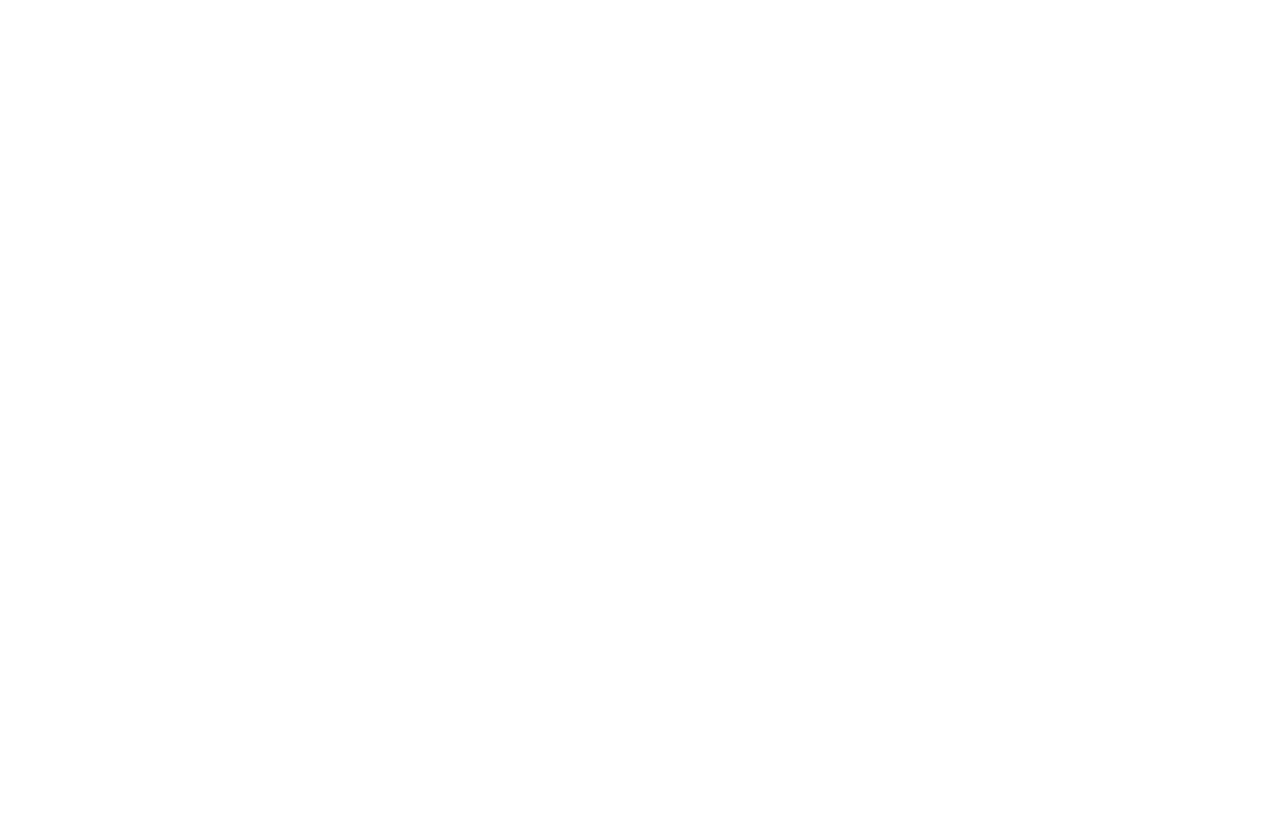
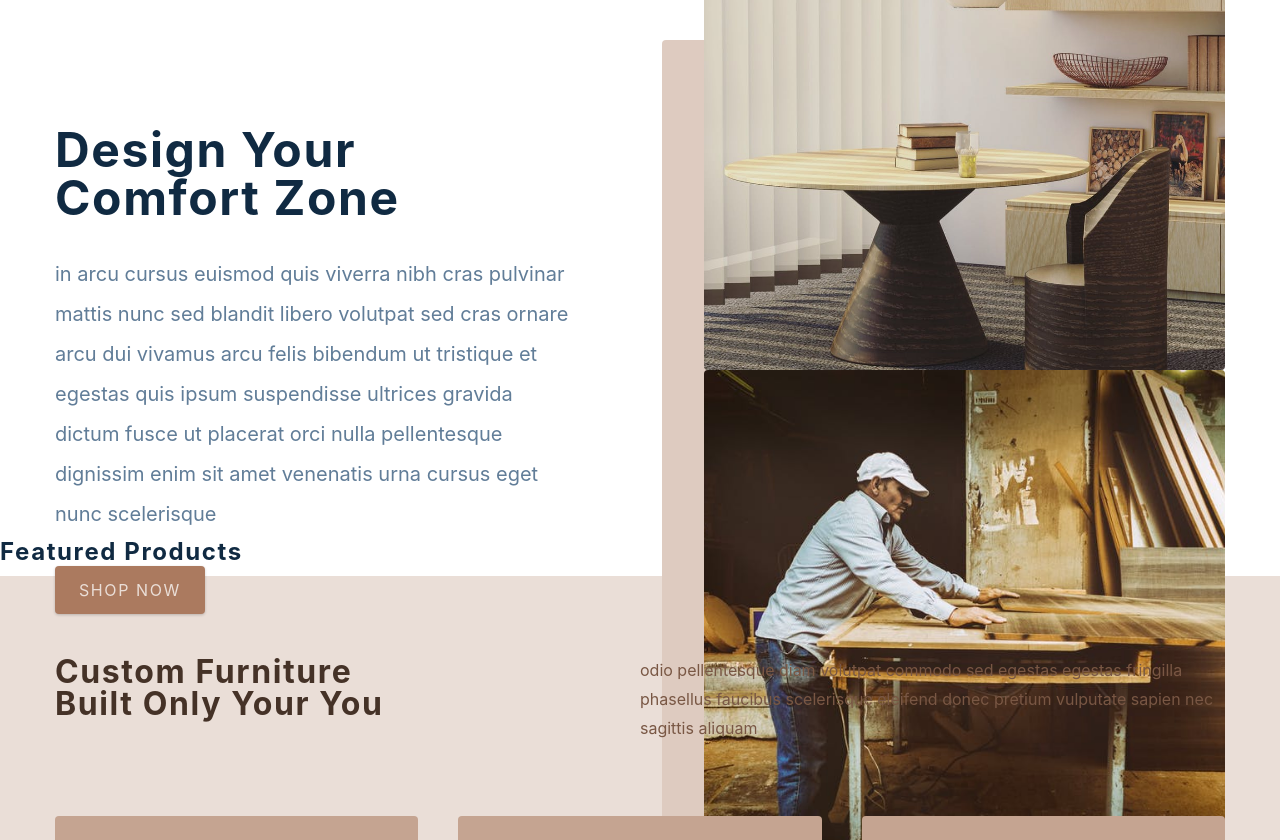
Before and after one commit to Teitei011/OnlineShopReact, a React (Create React App) app: page / in a window 1280 px wide. Shown: the part 260-1100 px from the top of the page. Before the commit the page ends 800 px from the top, so only its background shows below. Built offline with nearby package versions, Linux system fonts and the light colour scheme; the HTML template or start-up script is replaced by a standard one.

Commit message:
sgdfgdsgfd

```diff
--- a/src/components/Contact.js
+++ b/src/components/Contact.js
@@ -1,9 +1,37 @@
-import React from 'react'
-import styled from 'styled-components'
+import React from "react";
+import styled from "styled-components";
 
 const Contact = () => {
-  return <h4>contact section</h4>
-}
+  return (
+    <Wrapper>
+      <div className="section-center">
+        <h3>Join out news letter and get 30% off</h3>
+      </div>
+      <div className="content">
+        <p>
+          odio pellentesque diam volutpat commodo sed egestas egestas fringilla
+          phasellus faucibus scelerisque eleifend donec pretium vulputate sapien
+          nec sagittis aliquam
+        </p>
+        <form
+          action="https://formspree.io/f/xyyljwwa"
+          method="POST"
+          className="contact-form"
+        >
+          <input
+            type="email"
+            name="_replyto"
+            className="form-input"
+            placeholder="enter email"
+          />
+          <button type="submit" className="submit-btn">
+            Subscribe
+          </button>
+        </form>
+      </div>
+    </Wrapper>
+  );
+};
 const Wrapper = styled.section`
   padding: 5rem 0;
   h3 {
@@ -67,6 +95,6 @@
   @media (min-width: 1280px) {
     padding: 15rem 0;
   }
-`
+`;
 
-export default Contact
+export default Contact;
--- a/src/components/Hero.js
+++ b/src/components/Hero.js
@@ -5,7 +5,19 @@
 import heroBcg2 from '../assets/hero-bcg-2.jpeg'
 
 const Hero = () => {
-  return <h4>hero</h4>
+  return (<Wrapper className="section-center">
+    <article className="content">
+      <h1>Design your <br /> comfort zone</h1>
+      <p>in arcu cursus euismod quis viverra nibh cras pulvinar mattis nunc sed blandit libero volutpat sed cras ornare arcu dui vivamus arcu felis bibendum ut tristique et egestas quis ipsum suspendisse ultrices gravida dictum fusce ut placerat orci nulla pellentesque dignissim enim sit amet venenatis urna cursus eget nunc scelerisque </p>
+
+      <Link to="/products" className="btn hero-btn">Shop now</Link>
+    </article>
+
+    <article className="img-container">
+      <img src={heroBcg} alt="nice table" className="main-img"></img>
+      <img src={heroBcg2} alt="person working" className="main-img"></img>
+    </article>
+  </Wrapper>);
 }
 
 const Wrapper = styled.section`
--- a/src/components/Services.js
+++ b/src/components/Services.js
@@ -1,10 +1,38 @@
-import React from 'react'
-import styled from 'styled-components'
-import { services } from '../utils/constants'
+import React from "react";
+import styled from "styled-components";
+import { services } from "../utils/constants";
 
 const Services = () => {
-  return <h4>services </h4>
-}
+  return (
+    <Wrapper>
+      <div className="section-center">
+        <article className="header">
+          <h3>
+            Custom Furniture <br />
+            built only your you
+          </h3>
+          <p>
+            odio pellentesque diam volutpat commodo sed egestas egestas
+            fringilla phasellus faucibus scelerisque eleifend donec pretium
+            vulputate sapien nec sagittis aliquam
+          </p>
+        </article>
+        <div className="services-center">
+          {services.map((service) => {
+            const { id, icon, title, text } = service;
+            return (
+              <article key={id} className="service">
+                <span className="icon">{icon}</span>
+                <h4>{title}</h4>
+                <p>{text}</p>
+              </article>
+            );
+          })}
+        </div>
+      </div>
+    </Wrapper>
+  );
+};
 
 const Wrapper = styled.section`
   h3,
@@ -68,5 +96,5 @@
       transform: translateY(5rem);
     }
   }
-`
-export default Services
+`;
+export default Services;
--- a/src/pages/AboutPage.js
+++ b/src/pages/AboutPage.js
@@ -15,7 +15,7 @@
             <div className="underline">
 
             </div>
-            <p>lorem20fdjhskfhlsajdfhksjdhlfkjsa jkfdas fkjhsadkjflh sdjkfhaskjdh</p>
+            <p>in arcu cursus euismod quis viverra nibh cras pulvinar mattis nunc sed blandit libero volutpat sed cras ornare arcu dui vivamus arcu felis bibendum ut tristique et egestas quis ipsum suspendisse ultrices gravida dictum fusce ut placerat orci nulla pellentesque dignissim enim sit amet venenatis urna cursus eget nunc scelerisque</p>
           </div>
         </article>
       </Wrapper>
--- a/src/pages/HomePage.js
+++ b/src/pages/HomePage.js
@@ -1,7 +1,12 @@
-import React from 'react'
-import { FeaturedProducts, Hero, Services, Contact } from '../components'
+import React from "react";
+import { FeaturedProducts, Hero, Services, Contact } from "../components";
+
 const HomePage = () => {
-  return <h4>home page</h4>
-}
+  return (
+    <main>
+      <Hero /> <FeaturedProducts /> <Services /> <Contact />
+    </main>
+  );
+};
 
-export default HomePage
+export default HomePage;
```
